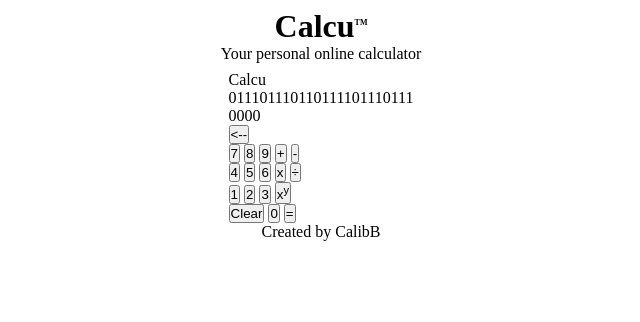
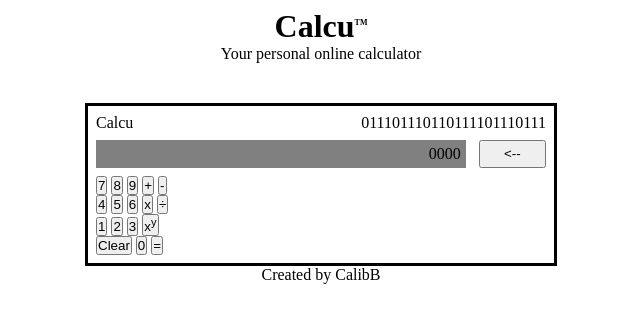
Before and after one commit to CalibB/calculator, a plain HTML site: page index.html in a window 1280 px wide. Shown: the whole page, without its empty margins (319-959 px from the left). Drawn offline with Linux system fonts and the light colour scheme.

Commit message:
style: added styling for calculator branding, screen and start of keypad

```diff
--- a/css/styles.css
+++ b/css/styles.css
@@ -24,3 +24,37 @@ body {
 .title__sup {
     font-size: .5rem;
 }
+
+.calculator {
+    margin-top: 2rem;
+    min-width: 450px;
+    border-style: solid;
+    border-color: black;
+    padding: .5rem;
+}
+.calculator__branding {
+    display: flex;
+    justify-content: space-between;
+}
+.calculator__screen-section {
+    display: flex;
+    justify-content: space-between;
+    margin: .5rem 0 .5rem 0;
+}
+.screen-section__screen {
+    width: 80%;
+    height: 100%;
+    background-color: grey;
+    padding: .3rem;
+    display: flex;
+    justify-content: flex-end;
+}
+.screen-section__deleteBtn {
+    width: 15%;
+}
+.calculator__keypad {
+    display: flex;
+    flex-direction: column;
+    justify-content: space-between;
+    width: 100%;
+}
```
